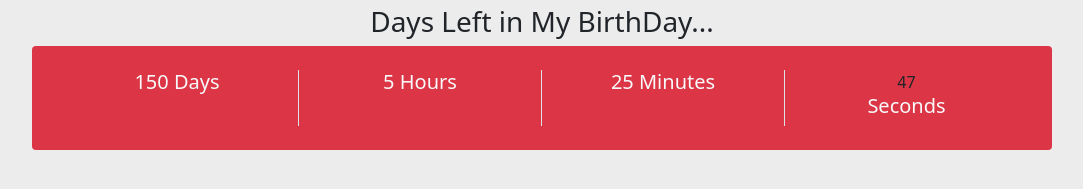
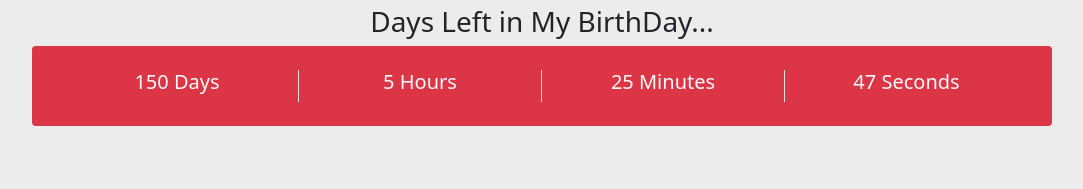
Before and after one commit to techiechandan/BirthDayCounter, a plain HTML site: page index.html in a window 1280 px wide. Shown: the part 395-584 px from the top of the page, without its empty margins (98-1181 px from the left). Drawn offline with nearby package versions, Linux system fonts and the light colour scheme.

Commit message:
Update index.html

```diff
--- a/index.html
+++ b/index.html
@@ -49,8 +49,8 @@
                         <h5 class="text-light"><span id="mins"></span> Minutes</h5>
                     </div>
                     <div class="col-3 text-center ">
-                        <span id="sec"></span>
-                        <h5 class="text-light"> Seconds</h5>
+
+                        <h5 class="text-light"><span id="sec"></span> Seconds</h5>
                     </div>
                 </div>
             </div>
```
